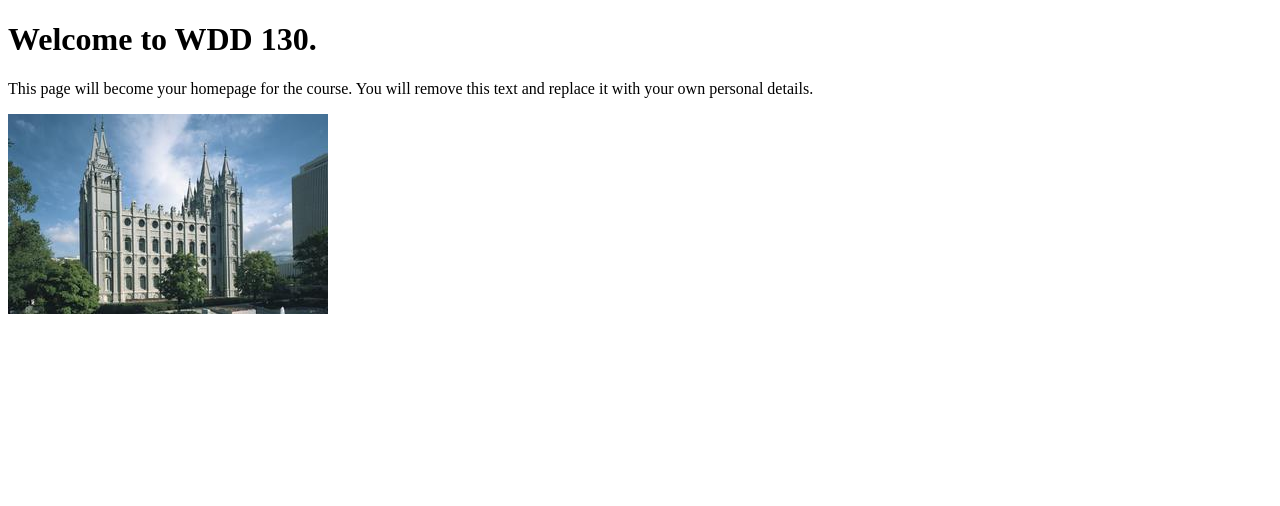
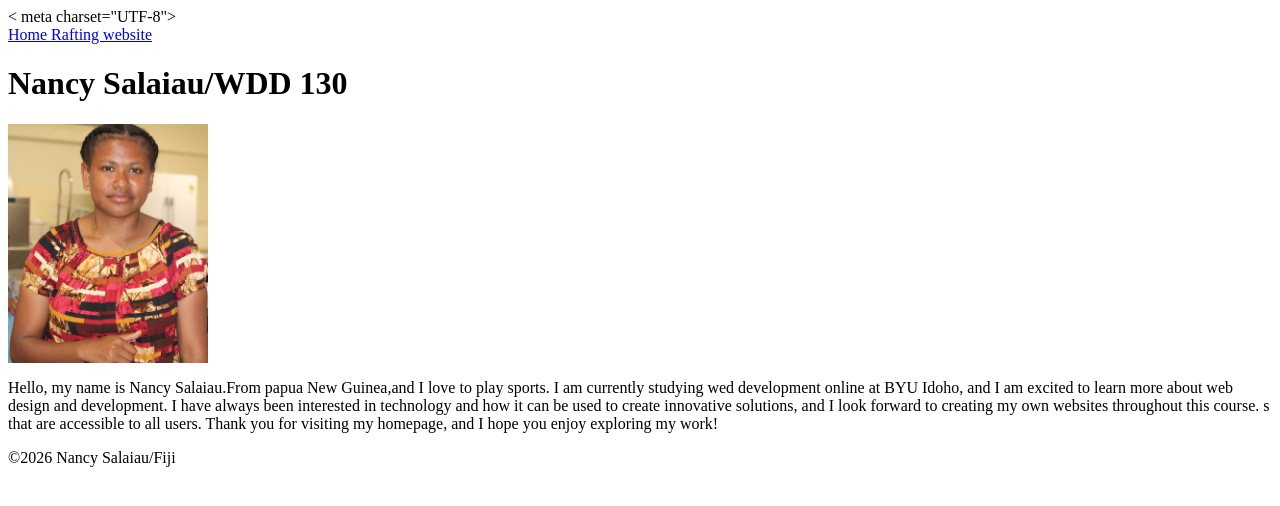
Before and after one commit to Alia-124/wdd130, a plain HTML site: page index.html in a window 1280 px wide. Drawn offline with Linux system fonts and the light colour scheme.

Commit message:
Revise index.html for personal homepage
Updated personal homepage with new content and structure.

```diff
--- a/index.html
+++ b/index.html
@@ -1,14 +1,37 @@
-<!DOCTYPE html>
-<html lang="en">
-<head>
-    <meta charset="UTF-8">
-    <meta name="viewport" content="width=device-width, initial-scale=1.0">
-    <title>WDD 130 | Personal Homepage</title>
-</head>
+
+
+<Head>
+    < meta charset="UTF-8">
+        <meta name="viewport" content="width=device-width, initial-scale=1.0">
+        <title>Nancy Salaiau/WDD 130</title>
+
+
+</Head>
+
 <body>
-    <h1>Welcome to WDD 130.</h1>
-    <p>This page will become your homepage for the course. You will remove this text and replace it with your own personal details.</p>
+    <header>
+        <nav>
+            <a href="Home-page.html">Home </a>
+            <a href="wwr/">Rafting website</a>
+        </nav>
+    </header>
+    <main>
+        <h1>Nancy Salaiau/WDD 130</h1>
+        <img src="image/IMG_1375.JPG" alt="Hello my name is Nancy Salaiau" width="200">
+        <p>Hello, my name is Nancy Salaiau.From papua New Guinea,and I love to play sports.
+            I am currently studying wed development online at BYU Idoho, and I am excited to learn
+            more about web design and development. I have always been interested in technology and
+            how it can be used to create innovative solutions,
+            and I look forward to creating my own websites throughout this course.
+            s that are accessible to all users. Thank you for visiting my homepage, and I hope you
+            enjoy exploring my work!
+    </main>
 
-    <img src="images/salt-lake-temple.jpg" alt="The Salt Lake Temple.">
+    <footer>
+        <P>
+            &copy;2026 Nancy Salaiau/Fiji
+        </P>
+    </footer>
 </body>
+
 </html>
```
